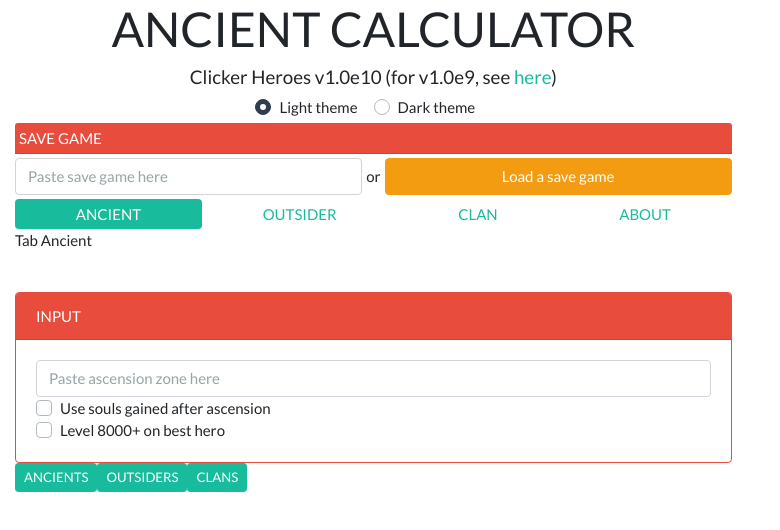
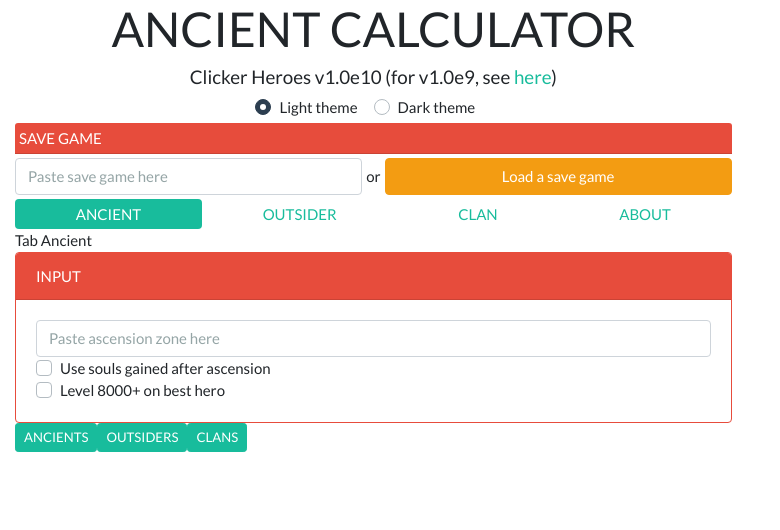
Before and after one commit to zuils10/fluffy-garbanzo, a Vue app: page / in a window 1280 px wide. Shown: the top 530 px of the page, without its empty margins (0-780 px from the left). Built offline with nearby package versions, Linux system fonts and the light colour scheme.

Commit message:
theming, info tabs

```diff
--- a/src/pages/CalculatorLatest.vue
+++ b/src/pages/CalculatorLatest.vue
@@ -34,9 +34,6 @@
                         <component :is="k.info"></component>
                     </b-tab>
                 </b-tabs>
-                <b-card-body>
-                    <router-view/>
-                </b-card-body>
             </b-card>
         </b-col>
         <b-col cols="12" md="7">
```
